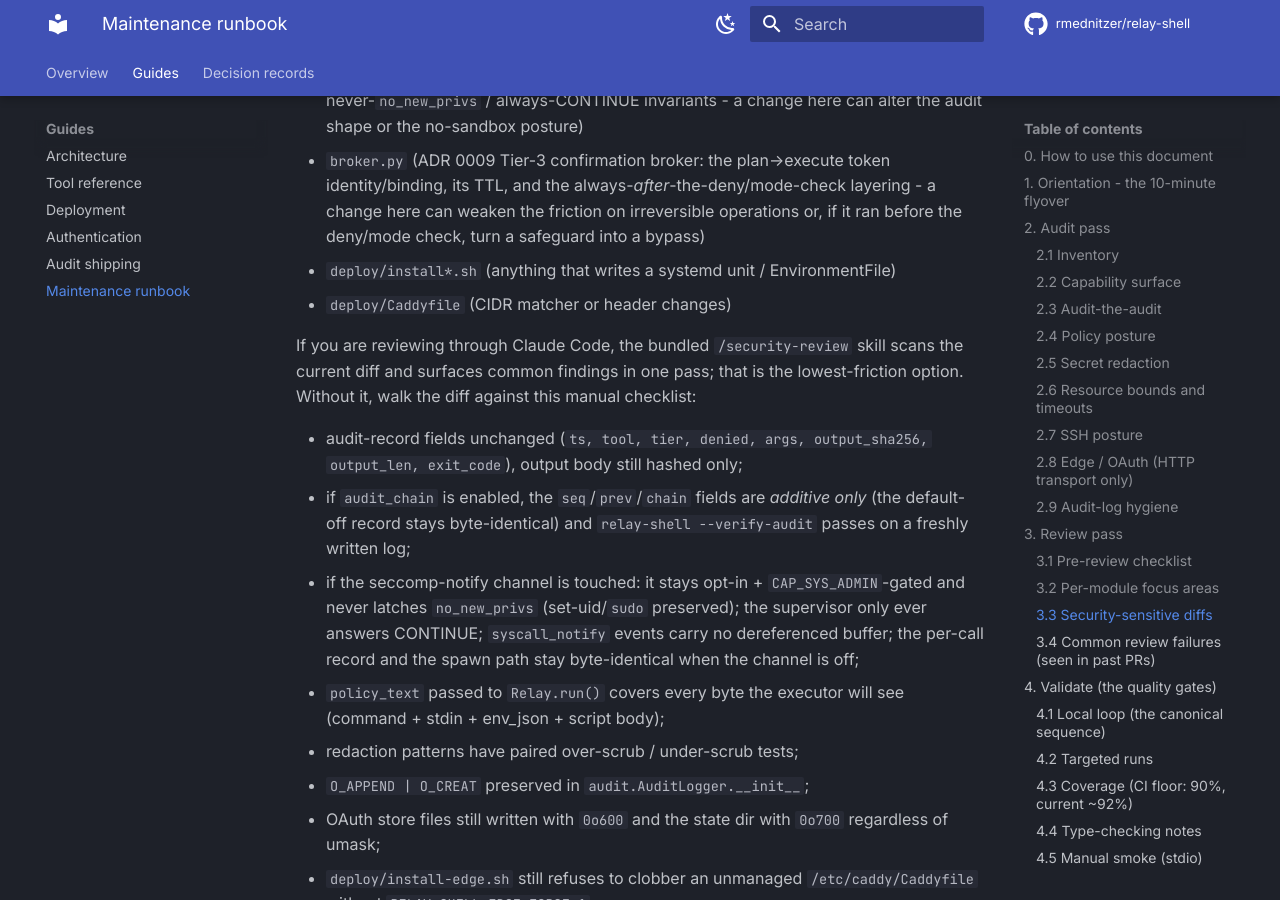
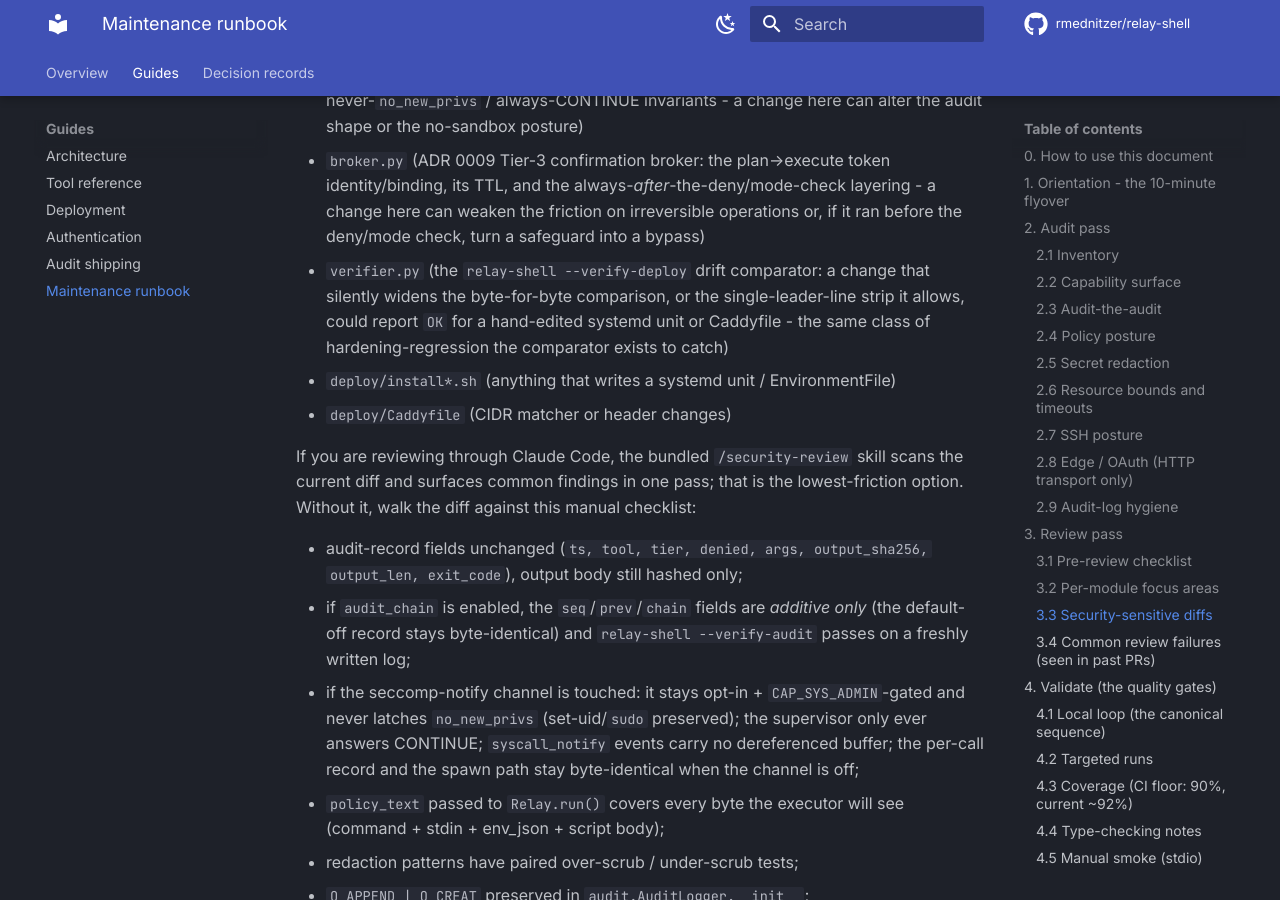
Before and after one commit to rmednitzer/relay-shell, an MkDocs documentation site: the page built from docs/runbook.md, in a window 1280 px wide and 900 px high, scrolled down 8162 px. Built offline with MkDocs 1.6.1 and Material for MkDocs 9.7.7, drawn with Linux system fonts in a browser that asks for light colours; comment, search, counter and statistics services are not loaded.

Commit message:
docs: add verifier.py to the security-sensitive file list
.github/CODEOWNERS already lists src/relay_shell/verifier.py under its
"Trust boundary" section and says "keep the two in sync when adding or
removing a security-sensitive surface" (referring to itself and runbook
§3.3, the canonical list). verifier.py was present in CODEOWNERS before
the 2026-07-16 doc-reconciliation pass (#149) that added broker.py and
seccomp.py to runbook §3.3 and its mirrors (CONTRIBUTING.md, the PR
template), but was never itself added to any of the three — an
unreconciled gap predating that pass.

verifier.py drives `relay-shell --verify-deploy`, the byte-for-byte
drift comparator between the shipped deploy templates and what is
actually installed (systemd unit, hardening drop-in, Caddyfile); a
change that silently widened its comparison, or the leader-line strip
it allows, could report a hand-edited or downgraded deployment artifact
as OK. Adds it to runbook §3.3 (the canonical list, with rationale) and
its two mirrors, matching the file's existing CODEOWNERS placement.

Co-Authored-By: Claude Fable 5.1 <noreply@anthropic.com>
Claude-Session: https://claude.ai/code/session_015wp4T53hnypsTqPuwAFZAd

```diff
--- a/docs/runbook.md
+++ b/docs/runbook.md
@@ -340,6 +340,7 @@ Trigger an extra review pass if the diff touches:
 - `metrics.py` (label-cardinality and label-value-escaping invariants are part of the trust boundary - a model that controls a label could otherwise smuggle data into the exposition)
 - `seccomp.py` (the BPF filter, the notified-syscall set, the `CAP_SYS_ADMIN` gate, or the never-`no_new_privs` / always-CONTINUE invariants - a change here can alter the audit shape or the no-sandbox posture)
 - `broker.py` (ADR 0009 Tier-3 confirmation broker: the plan->execute token identity/binding, its TTL, and the always-*after*-the-deny/mode-check layering - a change here can weaken the friction on irreversible operations or, if it ran before the deny/mode check, turn a safeguard into a bypass)
+- `verifier.py` (the `relay-shell --verify-deploy` drift comparator: a change that silently widens the byte-for-byte comparison, or the single-leader-line strip it allows, could report `OK` for a hand-edited systemd unit or Caddyfile - the same class of hardening-regression the comparator exists to catch)
 - `deploy/install*.sh` (anything that writes a systemd unit / EnvironmentFile)
 - `deploy/Caddyfile` (CIDR matcher or header changes)
 
```
Also changed, not shown: CONTRIBUTING.md (+1 -1 lines), .github/PULL_REQUEST_TEMPLATE.md.
